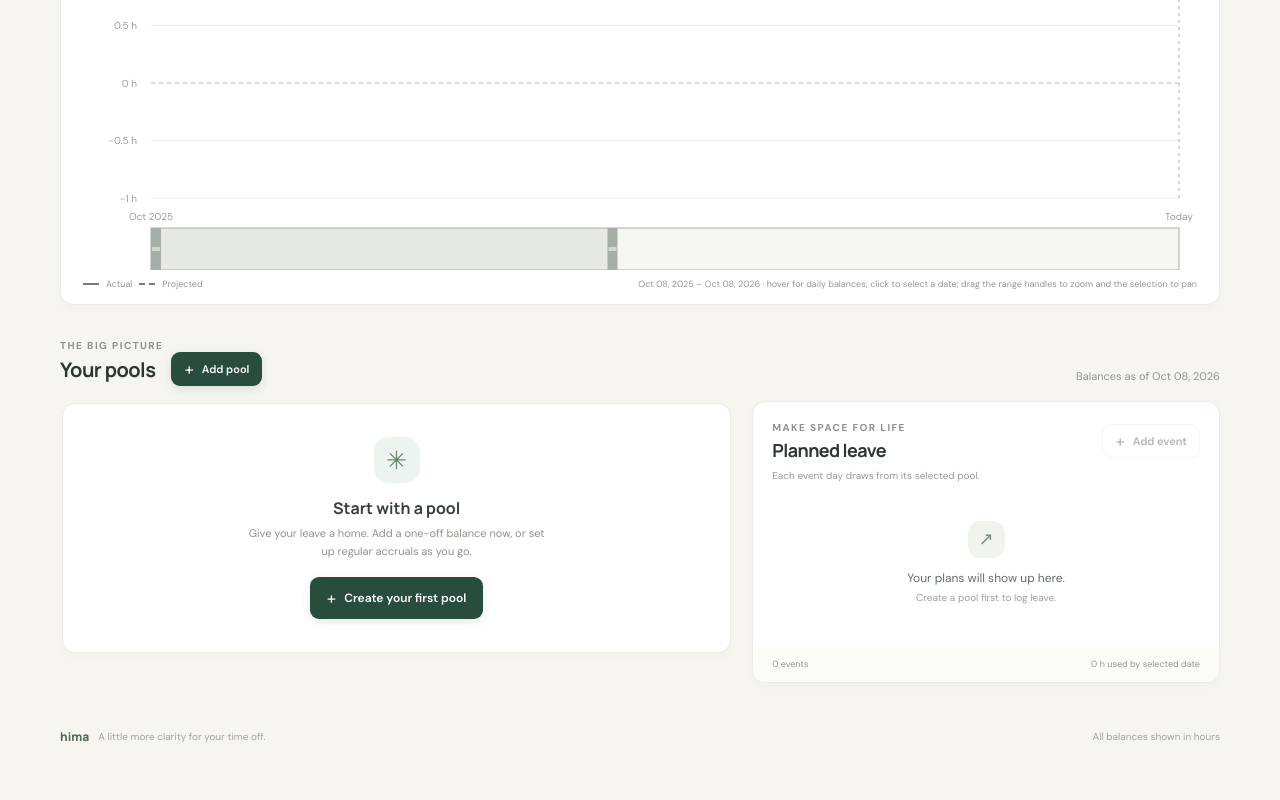
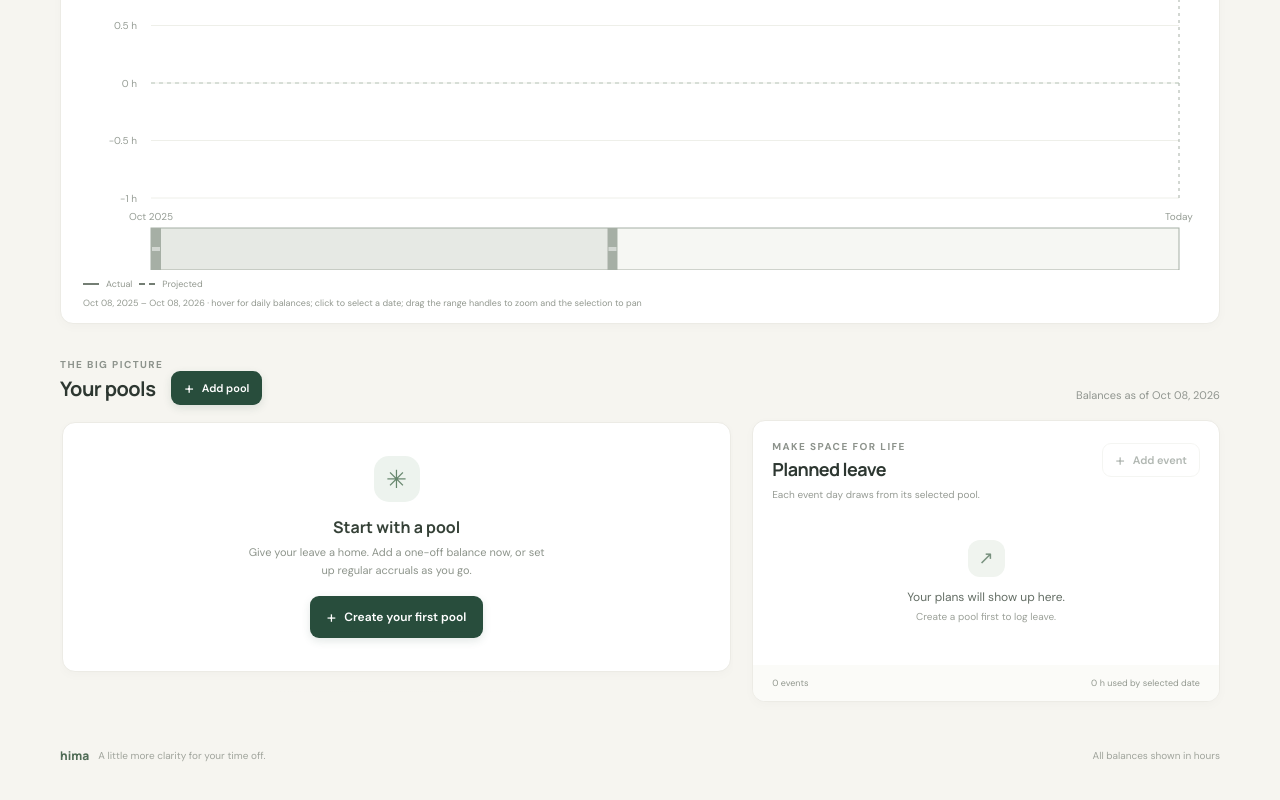
Before and after one commit to GrimOutlook/hima, a React (Vite) app: page / in a window 1280 px wide. Shown: the part 689-1489 px from the top of the page. Built offline with nearby package versions, Linux system fonts and the light colour scheme.

Commit message:
fix: move graph usage hint to its own line

```diff
--- a/assets/main.css
+++ b/assets/main.css
@@ -331,10 +331,10 @@ button:focus-visible, input:focus-visible, select:focus-visible, a:focus-visible
 .tooltip-actual-dot { background: #4b7955; }
 .tooltip-projected-dot { background: #bd856a; }
 .balance-chart-tooltip strong { color: #2d4437; font: 700 15px 'Manrope', sans-serif; }
-.history-footnote { display: flex; align-items: center; gap: 7px; padding-top: 8px; color: #92988f; font-size: 9px; }
+.history-footnote { display: flex; flex-wrap: wrap; align-items: center; gap: 7px; padding-top: 8px; color: #92988f; font-size: 9px; }
 .history-legend-dot { width: 7px; height: 7px; border-radius: 50%; background: #4b7955; }
 .history-projection-dot { width: 7px; height: 7px; margin-left: 7px; border-radius: 50%; background: #bd856a; }
-.history-range { margin-left: auto; }
+.history-range { width: 100%; margin-left: 0; }
 
 .empty-card { display: flex; align-items: center; flex-direction: column; padding: 33px 26px; text-align: center; }
 .empty-illustration { display: grid; place-items: center; width: 46px; height: 46px; border-radius: 15px; color: #66866d; background: #edf3ee; font-size: 25px; }
```
